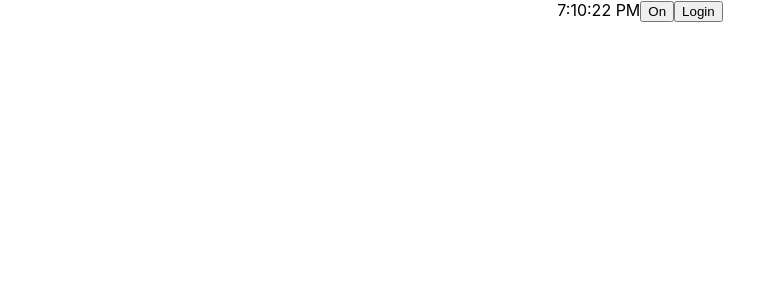
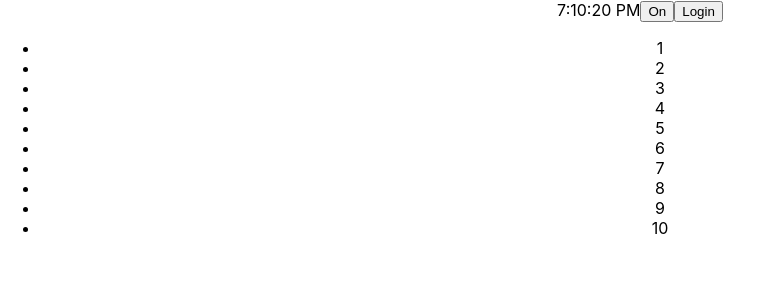
Before and after one commit to rezasohrabi/relax, a React (Create React App) app: page / in a window 1280 px wide. Shown: the top 300 px of the page, without its empty margins (0-763 px from the left). Built offline with nearby package versions, Linux system fonts and the light colour scheme.

Commit message:
lists and key: add lists component

```diff
--- a/src/App.js
+++ b/src/App.js
@@ -3,6 +3,7 @@ import './App.css';
 import Clock from './Clock';
 import ToggleButton from "./ToggleButton";
 import Login from './Login'
+import Lists from './Lists'
 
 function App() {
   return (
@@ -10,6 +11,7 @@ function App() {
       <Clock />
       <ToggleButton />
       <Login />
+      <Lists numbers={[1, 2, 3, 4, 5, 6, 7, 8, 9, 10]} />
     </div>
   );
 }
--- a/src/Clock.js
+++ b/src/Clock.js
@@ -14,7 +14,7 @@ export default class Clock extends React.Component {
         }, 1000);
     }
 
-    componentDidUnmount() {
+    componentWillUnmount() {
         clearInterval(this.timerId);
     }
 
--- /dev/null
+++ b/src/Lists.js
@@ -0,0 +1,23 @@
+import React from 'react'
+
+export default class Lists extends React.Component {
+    render() {
+        const number = this.props.numbers;
+        const listItems = number.map(number =>
+            <ListItem
+            key={number.toString()}
+            value={number}
+            />);
+        return(
+            <ul>
+                {listItems}
+            </ul>
+        )
+    }
+}
+
+class ListItem extends React.Component {
+    render() {
+        return <li> {this.props.value} </li>
+    }
+}
```
